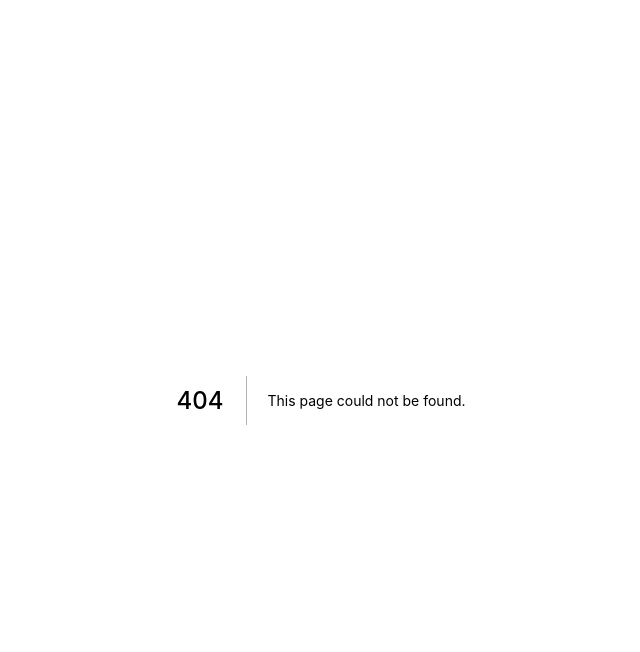
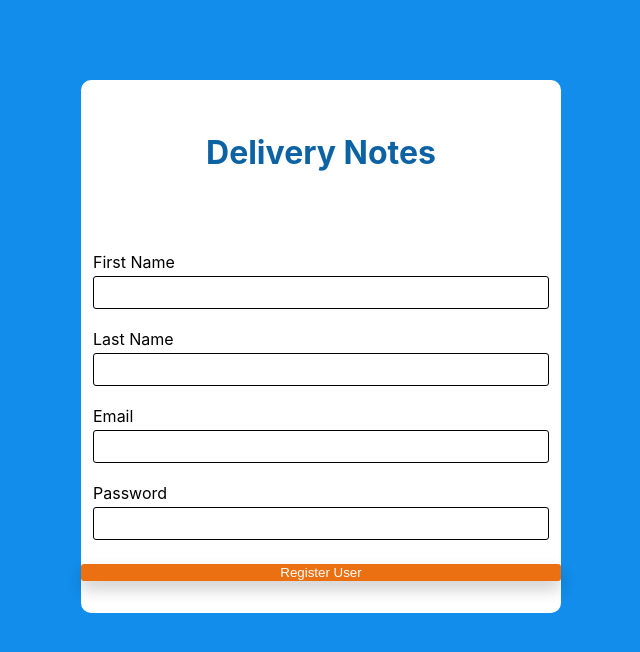
Before and after one commit to minnecoder/issue-tracker-next, a Next.js app: page /register in a window 1280 px wide. Before the commit this address had no page. Shown: the top 652 px of the page, without its empty margins (319-959 px from the left). Built offline with nearby package versions, Linux system fonts and the light colour scheme.

Commit message:
Created register page

```diff
--- /dev/null
+++ b/pages/register.tsx
@@ -0,0 +1,124 @@
+import React, { useState } from "react";
+import { useRouter } from "next/router";
+import styles from "../styles/Register.module.css";
+import { NextPage } from "next";
+
+const Login: NextPage = () => {
+  const history = useRouter();
+  const [state, setState] = useState({
+    firstName: "",
+    lastName: "",
+    email: "",
+    password: "",
+    error: "",
+  });
+  function handleChange(event: {
+    target: { name: any; value: any };
+    preventDefault: () => void;
+  }) {
+    setState({
+      ...state,
+      [event.target.name]: event.target.value,
+    });
+    event.preventDefault();
+  }
+
+  function handleSubmit(event: { preventDefault: () => void }) {
+    event.preventDefault();
+    fetch("/api/v1/users/add", {
+      method: "POST",
+      mode: "cors",
+      headers: { "Content-Type": "application/json" },
+      body: JSON.stringify({
+        firstName: state.firstName,
+        lastName: state.lastName,
+        email: state.email,
+        password: state.password,
+      }),
+    })
+      .then((res) => res.json())
+      .then((data) => {
+        if (Object.prototype.hasOwnProperty.call(data, "error")) {
+          setState({
+            error: data.error,
+            firstName: "",
+            lastName: "",
+            email: "",
+            password: "",
+          });
+        }
+        if (Object.prototype.hasOwnProperty.call(data, "token")) {
+          sessionStorage.setItem("token", data.token);
+          sessionStorage.setItem("First Name", data.firstName);
+          sessionStorage.setItem("Last Name", data.lastName);
+
+          history.push("/tickets");
+        }
+      });
+  }
+  return (
+    <div className={styles.wrapper}>
+      <form className={styles.loginForm} onSubmit={handleSubmit}>
+        <h1 className={styles.title}>Delivery Notes</h1>
+        <h4 className={styles.formError}>{state.error}</h4>
+        <div className={styles.inputGroup}>
+          <label className={styles.formLabel} htmlFor="firstName">
+            First Name
+          </label>
+          <input
+            className={styles.formInput}
+            name="firstName"
+            type="text"
+            value={state.firstName}
+            onChange={handleChange}
+          />
+        </div>
+        <div className={styles.inputGroup}>
+          <label className={styles.formLabel} htmlFor="lastName">
+            Last Name
+          </label>
+          <input
+            className={styles.formInput}
+            name="lastName"
+            type="text"
+            value={state.lastName}
+            onChange={handleChange}
+          />
+        </div>
+        <div className={styles.inputGroup}>
+          <label className={styles.formLabel} htmlFor="email">
+            Email
+          </label>
+          <input
+            className={styles.formInput}
+            name="email"
+            type="text"
+            value={state.email}
+            onChange={handleChange}
+          />
+        </div>
+        <div className={styles.inputGroup}>
+          <label className={styles.formLabel} htmlFor="password">
+            Password
+          </label>
+          <input
+            className={styles.formInput}
+            name="password"
+            type="password"
+            value={state.password}
+            onChange={handleChange}
+          />
+        </div>
+
+        <input
+          className={styles.submitButton}
+          type="submit"
+          value="Register User"
+          onClick={handleSubmit}
+        />
+      </form>
+    </div>
+  );
+};
+
+export default Login;
--- /dev/null
+++ b/styles/Register.module.css
@@ -0,0 +1,52 @@
+.wrapper {
+  background: #128deb;
+  height: 100vh;
+  width: 100%;
+}
+
+.loginForm {
+  position: absolute;
+  top: 10%;
+  margin-left: auto;
+  margin-right: auto;
+  left: 0;
+  right: 0;
+  display: flex;
+  flex-direction: column;
+  background: white;
+  width: 30rem;
+  padding: 2rem 0;
+  border-radius: 10px;
+}
+
+.title {
+  text-align: center;
+  color: #0d62a4;
+  padding-bottom: 0.5rem;
+}
+
+.formError {
+  color: red;
+}
+.inputGroup {
+  display: flex;
+  flex-direction: column;
+  margin: 0.5rem 0;
+}
+.formLabel {
+  margin-left: 0.75rem;
+}
+.formInput {
+  margin: 0.25rem 0.75rem;
+  padding: 0.5rem;
+  border-radius: 3px;
+  border: 1px solid black;
+}
+.submitButton {
+  margin-top: 0.75rem;
+  background: #eb7012;
+  color: white;
+  border-radius: 3px;
+  border: none;
+  box-shadow: 0px 8px 16px 0px rgba(0, 0, 0, 0.2);
+}
```
